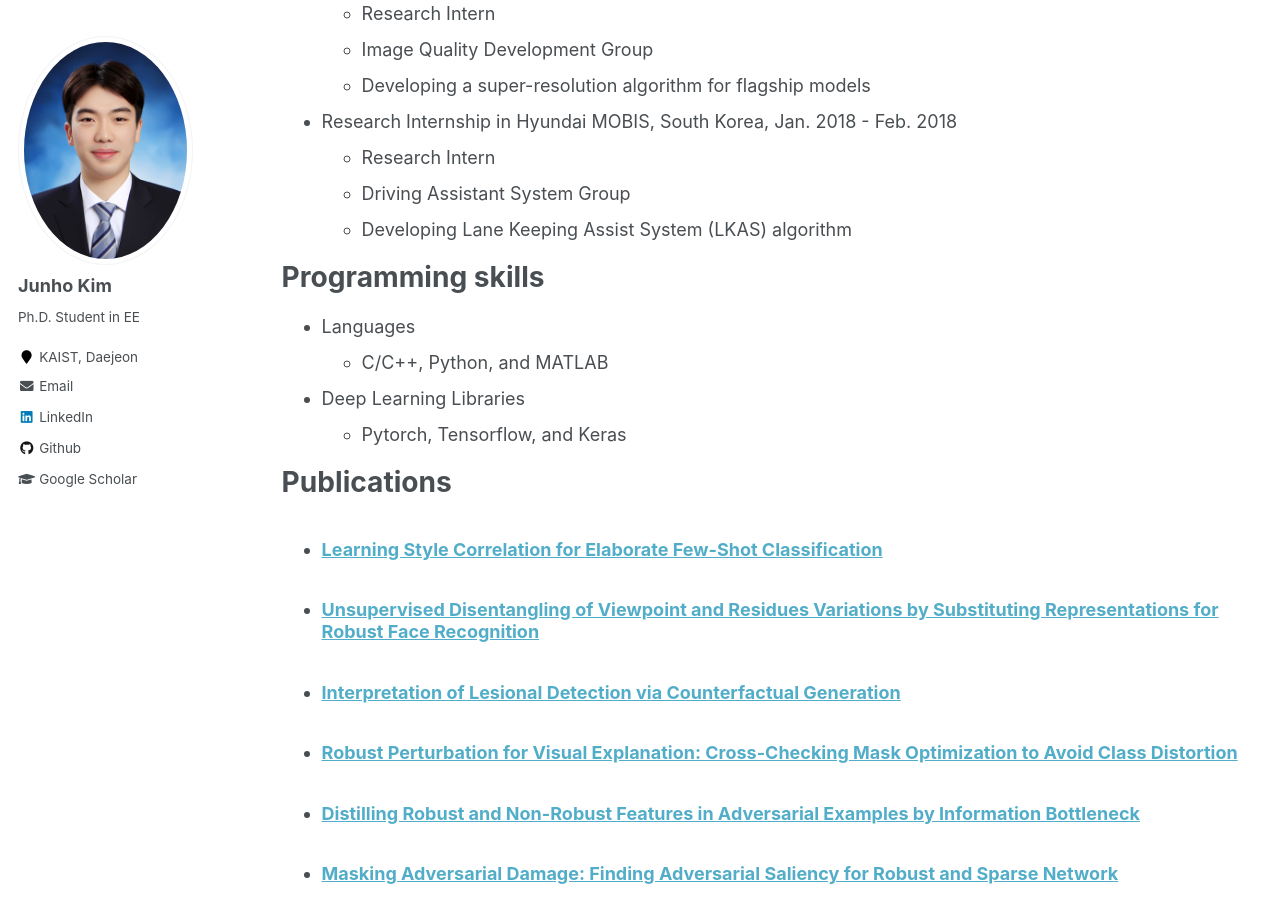
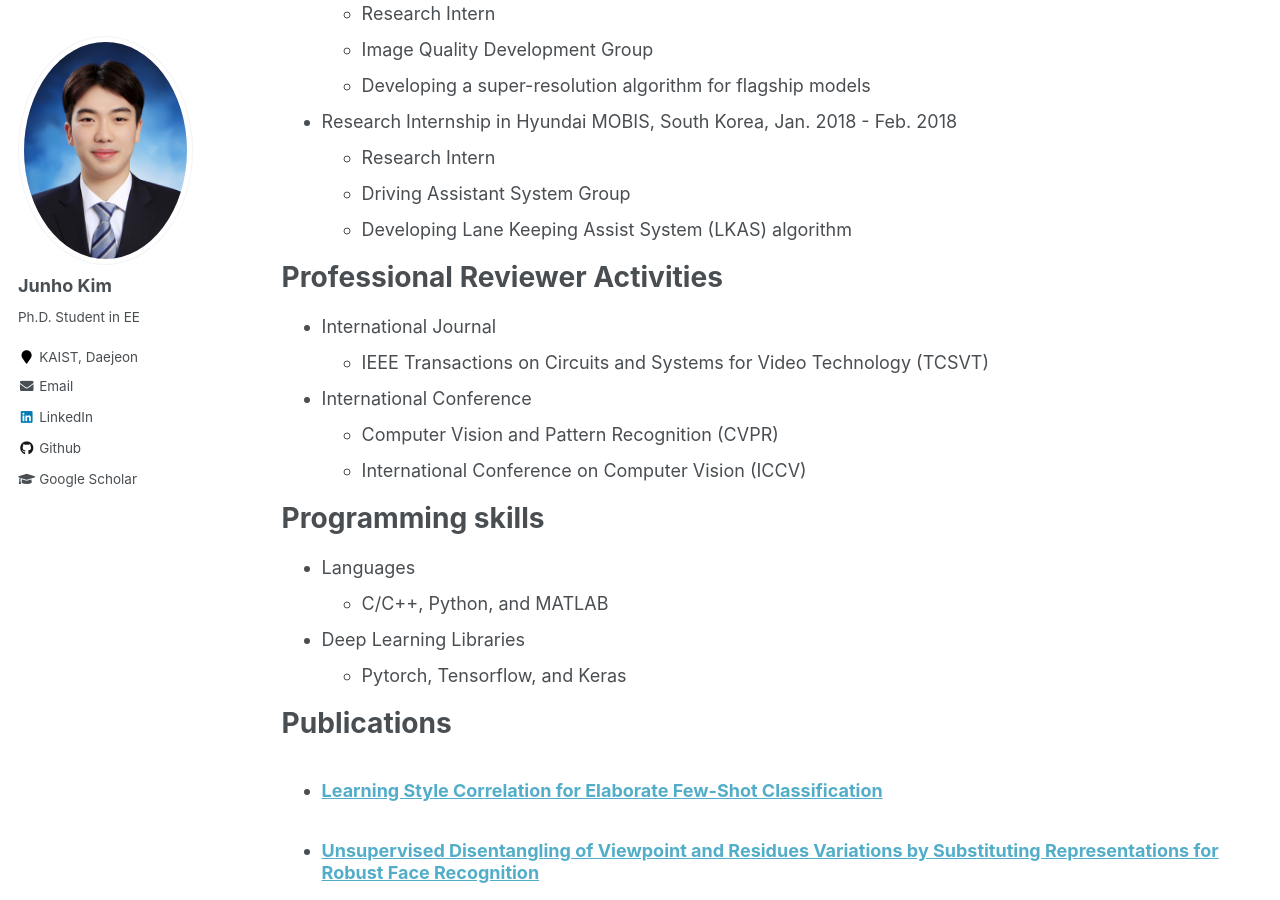
Before and after one commit to jhkim0911/jhkim0911, a Jekyll site: the page built from _pages/cv.md, in a window 1280 px wide and 900 px high, scrolled down 764 px. Built offline with Jekyll 4.4.1, drawn with Linux system fonts in a browser that asks for light colours.

Commit message:
Update cv.md

```diff
--- a/_pages/cv.md
+++ b/_pages/cv.md
@@ -39,6 +39,14 @@ Work experience
   * Driving Assistant System Group
   * Developing Lane Keeping Assist System (LKAS) algorithm
 
+Professional Reviewer Activities
+======
+* International Journal
+  * IEEE Transactions on Circuits and Systems for Video Technology (TCSVT)
+* International Conference
+  * Computer Vision and Pattern Recognition (CVPR)
+  * International Conference on Computer Vision (ICCV)
+
 Programming skills
 ======
 * Languages
```
